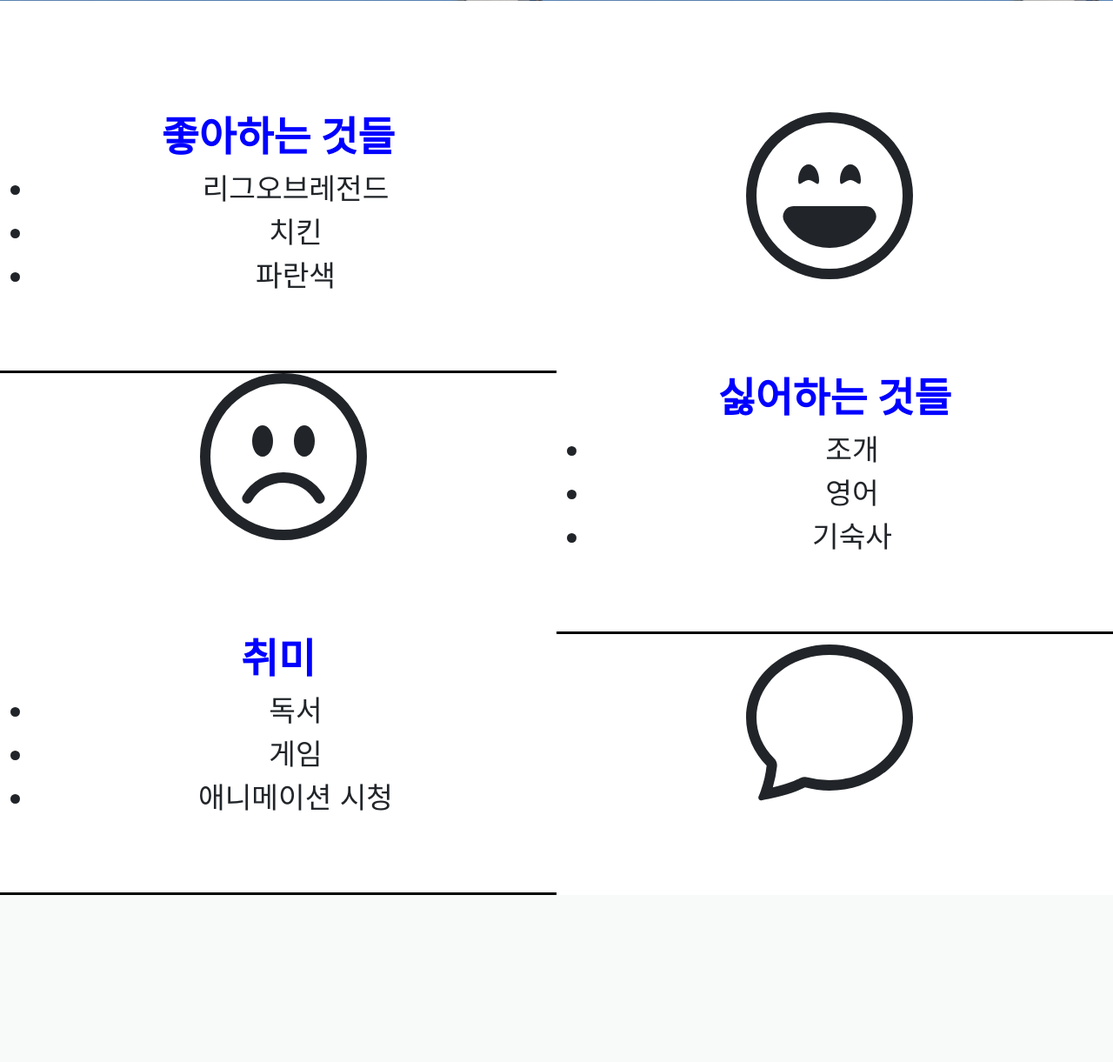
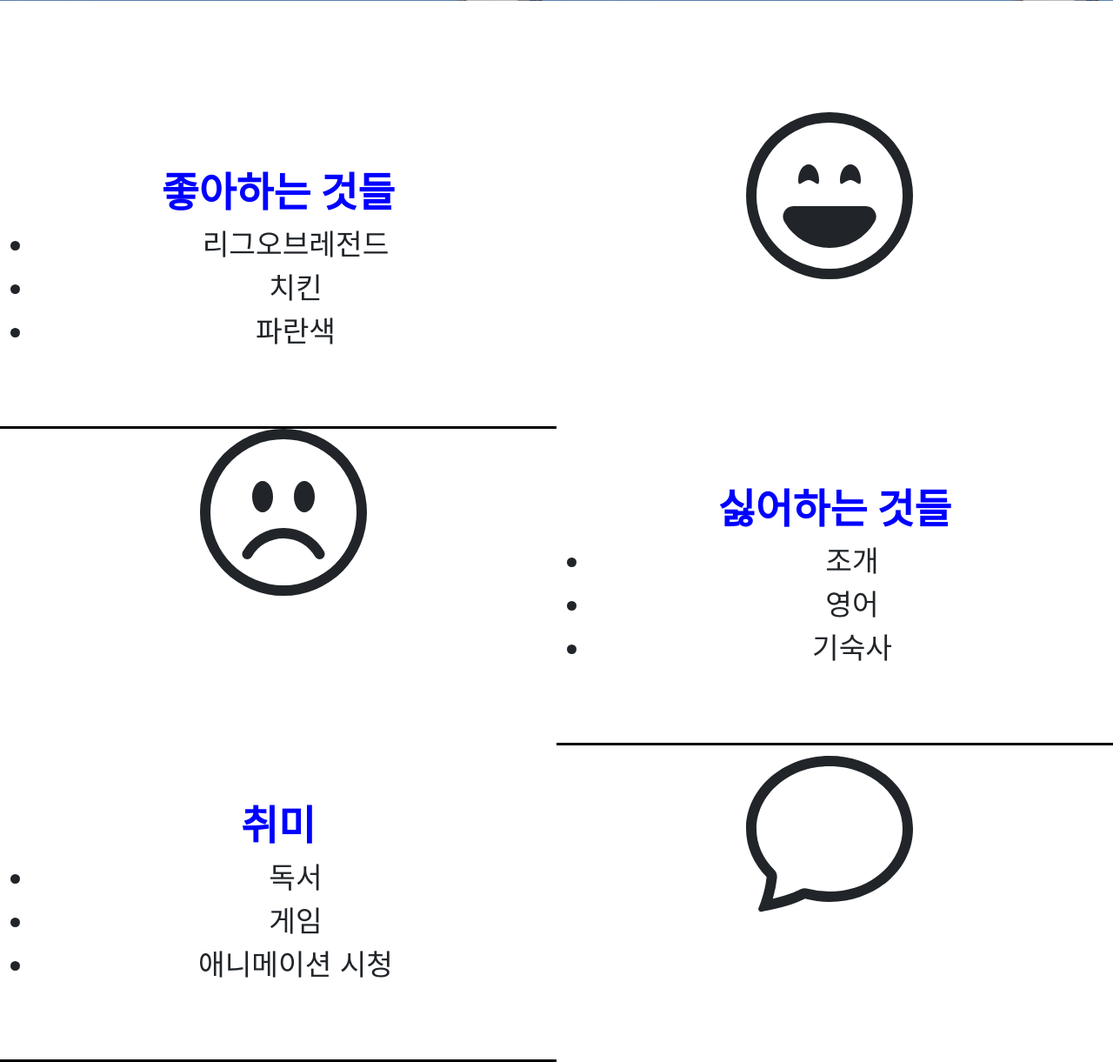
Before and after one commit to tmdeh/web, a Flask app: page / in a window 1280 px wide. Shown: the part 769-1990 px from the top of the page at 87% size. Before the commit the page ends 1798 px from the top, so only its background shows below. Run offline with Flask 2, Linux system fonts and the light colour scheme.

Commit message:
자기소개 수정

```diff
--- a/5_12/flask_app/static/app.css
+++ b/5_12/flask_app/static/app.css
@@ -41,6 +41,10 @@ h2{
 	font-size: 60pt;
 	color: blue;
 }
+.title{
+	font-size: 35pt;
+	font-weight: bold;
+}
 .content-left{
 	height: 300px;
 	width: 50%;
@@ -48,13 +52,9 @@ h2{
 	text-align: center;
 	border-bottom: 3px solid black;
 	margin-right: 17%;
-
+	margin-top: 5%;
 }
 
-.title{
-	font-size: 35pt;
-	font-weight: bold;
-}
 .content-right{
 	height: 300px;
 	width: 50%;
@@ -62,6 +62,7 @@ h2{
 	text-align: center;
 	border-bottom: 3px solid black;
 	margin-left: 17%;
+	margin-top: 5%;
 }
 
 /* #right-li{
```
